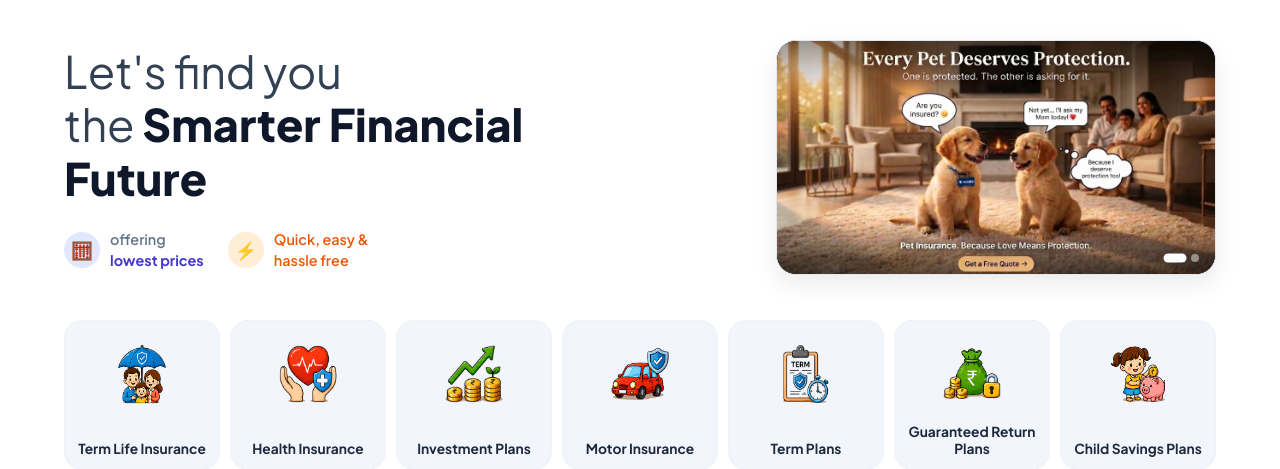
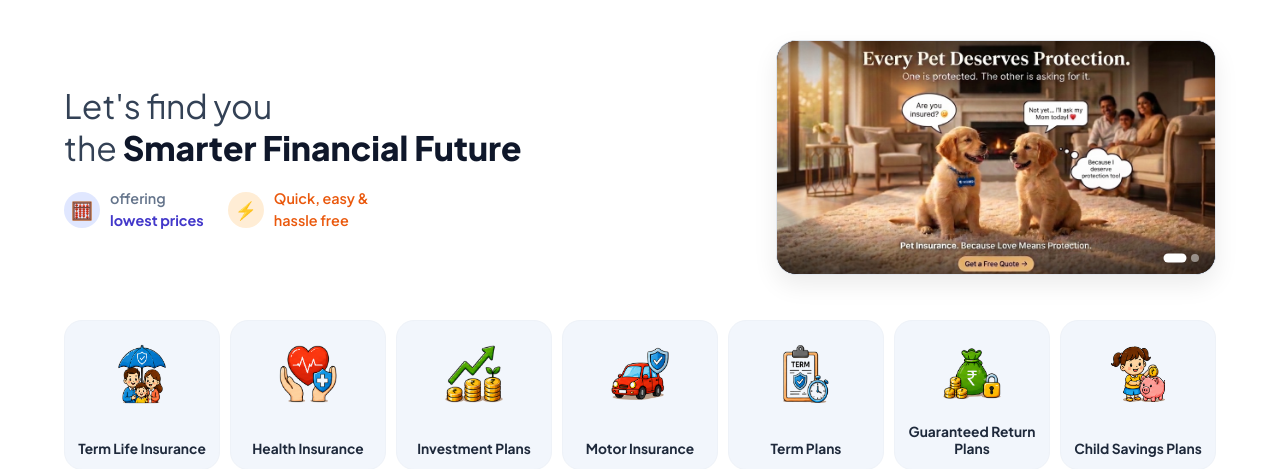
Before and after one commit to infonidhiiq/nidhiiq, a FastAPI app: page / in a window 1280 px wide. Shown: the part 90-559 px from the top of the page. Run offline with FastAPI, Linux system fonts and the light colour scheme.

Commit message:
Update hero title size, 2-slide carousel, and 2-3 line Regulatory Info for static/css/main.css

```diff
--- a/static/css/main.css
+++ b/static/css/main.css
@@ -98,11 +98,11 @@ body {
 }
 
 .pb-hero-title {
-  font-size: 2.8rem;
+  font-size: 2.1rem;
   font-weight: 400;
   color: #334155;
-  line-height: 1.2;
-  margin-bottom: 24px;
+  line-height: 1.25;
+  margin-bottom: 20px;
 }
 
 .pb-hero-title strong {
```
